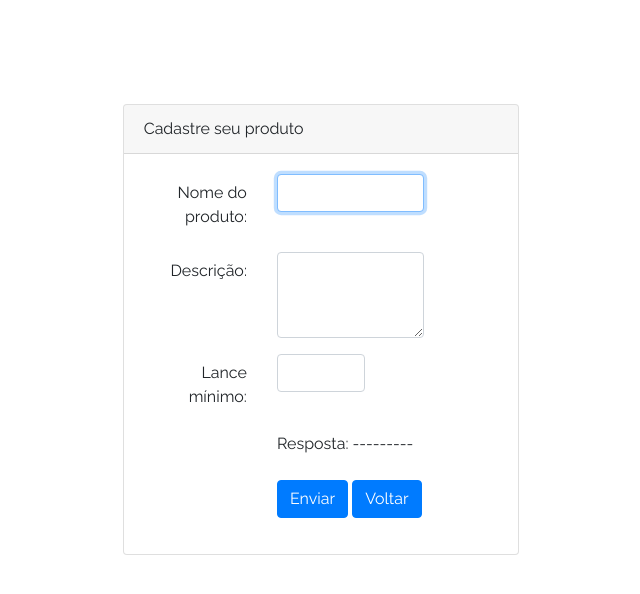
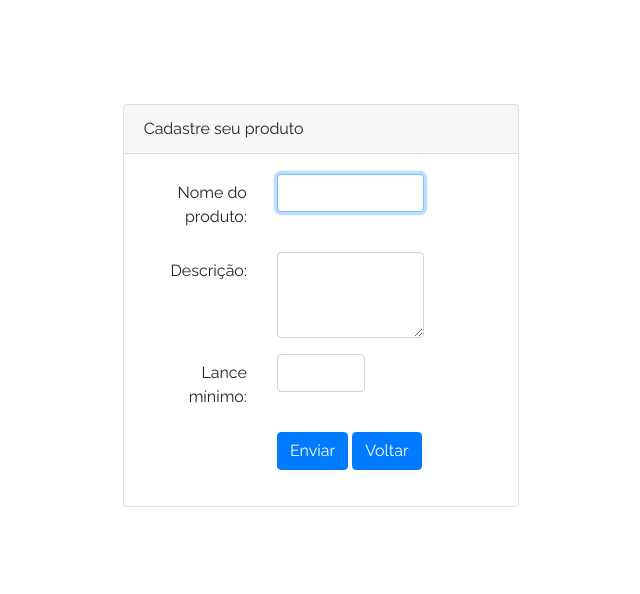
Before and after one commit to rafaelgac98/Grupo-Condet, a plain HTML site: page cadastro-oferta.html in a window 1280 px wide. Shown: the whole page, without its empty margins (319-959 px from the left). Drawn offline with nearby package versions, Linux system fonts and the light colour scheme.

Commit message:
Add files via upload

```diff
--- a/cadastro-oferta.html
+++ b/cadastro-oferta.html
@@ -38,14 +38,15 @@
           };
 
           xhttp.onload = function() {
-            document.getElementById("resposta").innerHTML = this.responseText;
+            alert(this.responseText);
           };
 
           document.getElementById("saida").innerHTML = "mensagem enviada";
           var data = {
           "lance-min":document.getElementById("valor-lance").value,
           "descri":document.getElementById("text-descri").value,
-          "from":document.getElementById("from").value};
+          "from":document.getElementById("from").value
+        };
           var jsondata = JSON.stringify(data);
           var url = "https://91qasmc517.execute-api.us-east-1.amazonaws.com/Cadastra-Produto";
           xhttp.open("POST", url);
@@ -88,14 +89,7 @@
                                         <input type="text" id="valor-lance" name="valor-lance" class="form-control"  required autofocus Size="20" MaxLength="50">
                                     </div>
                                 </div>
-                                <div class="form-group row">
-                                    <div class="col-md-6 offset-md-4">
-                                        <div class="checkbox">
-                                            <label>Resposta:</label>
-                                            <span id="resposta">---------</span>
-                                        </div>
-                                    </div>
-                                </div>
+
 
 
                                 <div class="col-md-6 offset-md-4">
@@ -108,7 +102,7 @@
                                     </a> -->
                                 </div>
 
-                        </div>
+                            </div>
                         </form>
                     </div>
                 </div>
```
Also changed, not shown: tela-lances.html (+1 -1 lines).
